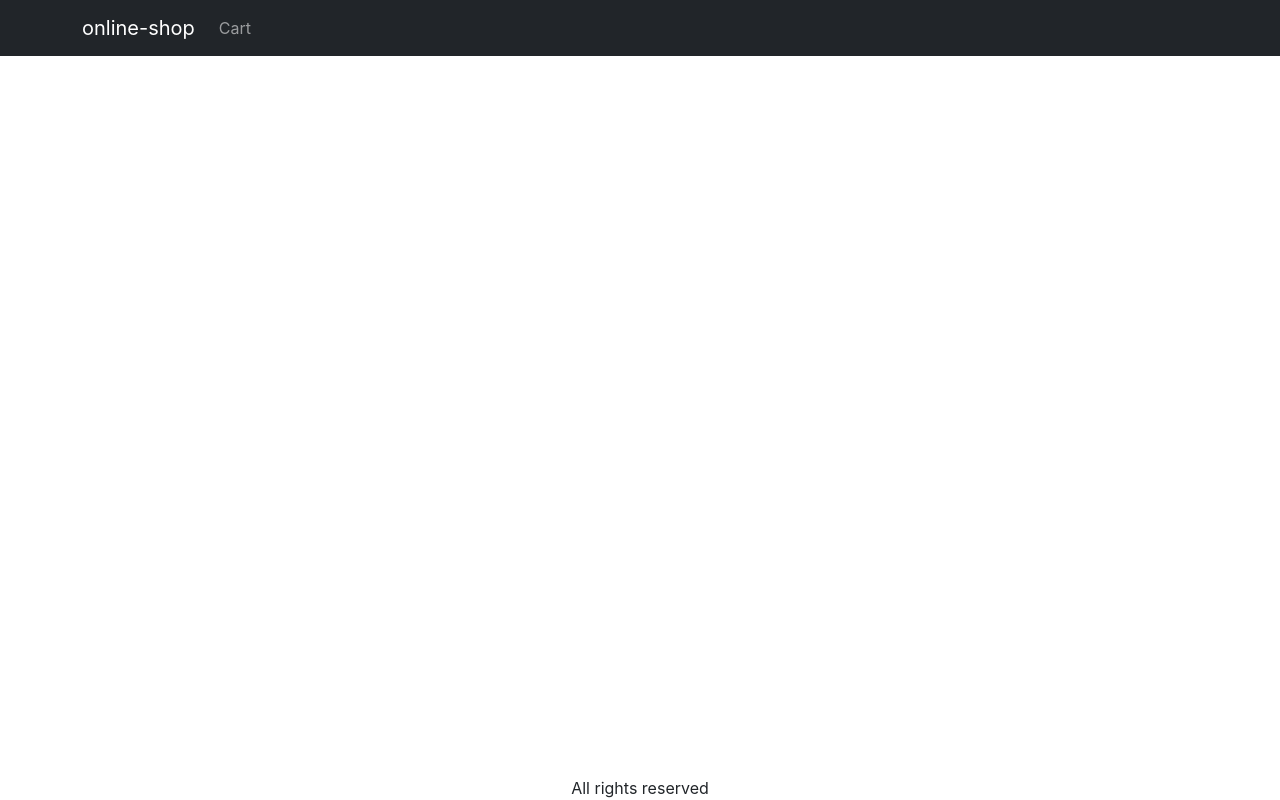
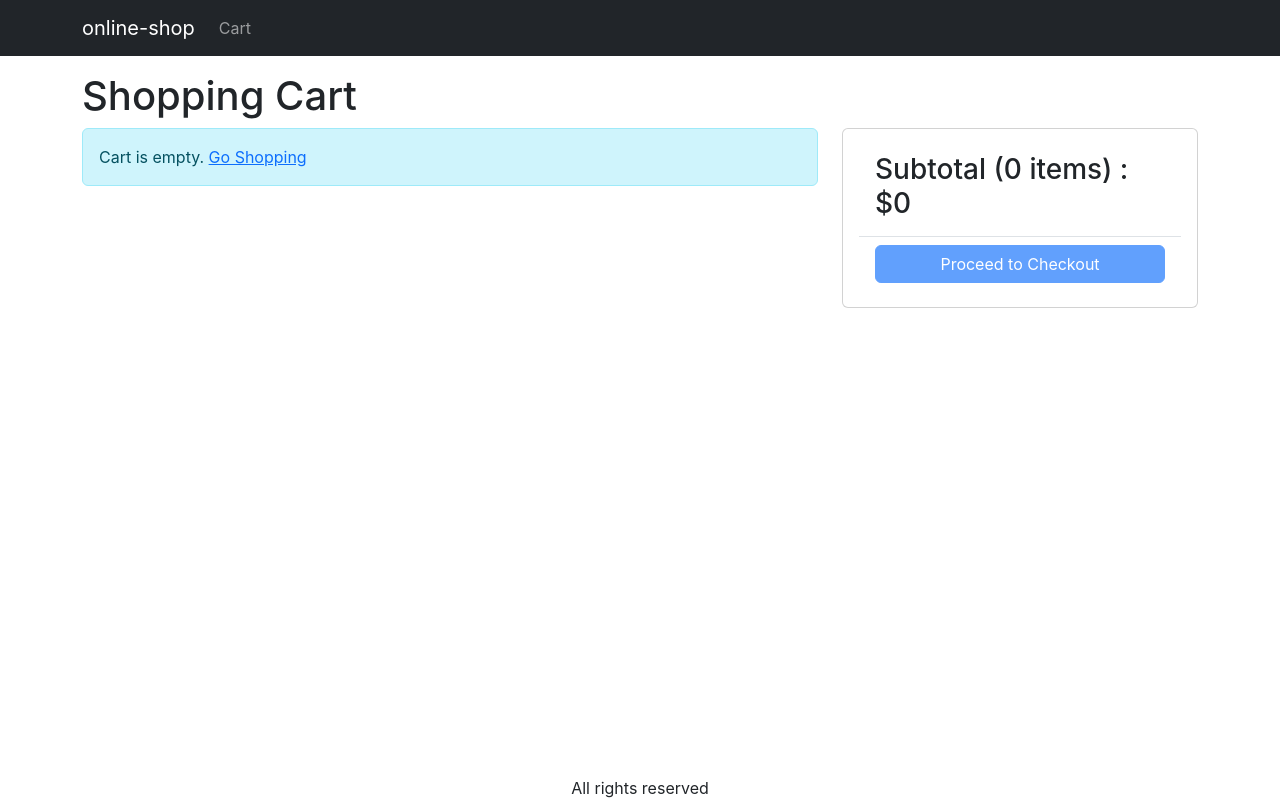
Before and after one commit to JamJuiceCreative/online-shop, a React (Create React App) app in the folder frontend/: page /cart in a window 1280 px wide. Built offline with nearby package versions, Linux system fonts and the light colour scheme.

Commit message:
shopping cart

```diff
--- a/frontend/src/App.js
+++ b/frontend/src/App.js
@@ -8,6 +8,7 @@
 import { LinkContainer } from 'react-router-bootstrap';
 import { useContext } from 'react';
 import { Store } from './Store';
+import CartScreen from './screens/CartScreen';
 function App() {
   const { state } = useContext(Store);
   const { cart } = state;
@@ -25,7 +26,7 @@
                   Cart
                   {cart.cartItems.length > 0 && (
                     <Badge pill bg="danger">
-                      {cart.cartItems.length}
+                      {cart.cartItems.reduce((a, c) => a + c.quantity, 0)}
                     </Badge>
                   )}
                 </Link>
@@ -37,6 +38,7 @@
           <Container className="mt-3">
             <Routes>
               <Route path="/product/:slug" element={<ProductScreen />} />
+              <Route path="/cart" element={<CartScreen />} />
               <Route path="/" element={<HomeScreen />} />
             </Routes>
           </Container>
--- a/frontend/src/Store.js
+++ b/frontend/src/Store.js
@@ -3,20 +3,33 @@
 export const Store = createContext();
 const initialState = {
   cart: {
-    cartItems: [],
+    cartItems: localStorage.getItem('cartItems')
+      ? JSON.parse(localStorage.getItem('cartItems'))
+      : [],
   },
 };
 function reducer(state, action) {
   switch (action.type) {
     case 'CART_ADD_ITEM':
       //add to cart
-      return {
-        ...state,
-        cart: {
-          ...state.cart,
-          cartItems: [...state.cart.cartItems, action.payload],
-        },
-      };
+      const newItem = action.payload;
+      const existItem = state.cart.cartItems.find(
+        (item) => item._id === newItem._id
+      );
+      const cartItems = existItem
+        ? state.cart.cartItems.map((item) =>
+            item._id === existItem._id ? newItem : item
+          )
+        : [...state.cart.cartItems, newItem];
+      localStorage.setItem('cartItems', JSON.stringify(cartItems));
+      return { ...state, cart: { ...state.cart, cartItems } };
+    case 'CART_REMOVE_ITEM': {
+      const cartItems = state.cart.cartItems.filter(
+        (item) => item._id !== action.payload._id
+      );
+      localStorage.setItem('cartItems', JSON.stringify(cartItems));
+      return { ...state, cart: { ...state.cat, cartItems } };
+    }
     default:
       return state;
   }
--- a/frontend/src/components/Product.js
+++ b/frontend/src/components/Product.js
@@ -2,8 +2,28 @@
 import Card from 'react-bootstrap/Card';
 import Button from 'react-bootstrap/Button';
 import Rating from './Rating';
+import axios from 'axios';
+import { useContext } from 'react';
+import { Store } from '../Store';
 function Product(props) {
   const { product } = props;
+  const { state, dispatch: ctxDispatch } = useContext(Store);
+  const {
+    cart: { cartItems },
+  } = state;
+  const addToCartHandler = async (item) => {
+    const existItem = cartItems.find((x) => x._id === product._id);
+    const quantity = existItem ? existItem.quantity + 1 : 1;
+    const { data } = await axios.get(`/api/products/${item._id}`);
+    if (data.countInStock < quantity) {
+      window.alert('Sorry. Product is out of stock');
+      return;
+    }
+    ctxDispatch({
+      type: 'CART_ADD_ITEM',
+      payload: { ...item, quantity },
+    });
+  };
   return (
     <Card>
       <Link to={`/product/${product.slug}`}>
@@ -15,7 +35,8 @@
         </Link>
         <Rating rating={product.rating} numReviews={product.numReviews} />
         <Card.Text>${product.price}</Card.Text>
-        <Button> Add to cart</Button>
+        {product.countInStock === 0? <Button variant='Light' disabled>Out of stock</Button> :
+        <Button onClick={() => addToCartHandler(product)}> Add to cart</Button>}
       </Card.Body>
     </Card>
   );
--- a/frontend/src/index.css
+++ b/frontend/src/index.css
@@ -46,3 +46,7 @@
 .img-large {
   max-width: 100%;
 }
+
+.img-thumbnail {
+  height: 80px;
+}
--- /dev/null
+++ b/frontend/src/screens/CartScreen.js
@@ -0,0 +1,128 @@
+import { useContext } from 'react';
+import { Store } from '../Store';
+import { Helmet } from 'react-helmet-async';
+import Row from 'react-bootstrap/Row';
+import Col from 'react-bootstrap/Col';
+import MessageBox from '../components/MessageBox';
+import ListGroup from 'react-bootstrap/ListGroup';
+import Button from 'react-bootstrap/Button';
+import Card from 'react-bootstrap/Card';
+import { Link, useNavigate } from 'react-router-dom';
+import axios from 'axios';
+
+export default function CartScreen() {
+  const navigate = useNavigate();
+  const { state, dispatch: ctxDispatch } = useContext(Store);
+  const {
+    cart: { cartItems },
+  } = state;
+
+  const updateCartHandler = async (item, quantity) => {
+    const { data } = await axios.get(`/api/products/${item._id}`);
+    if (data.countInStock < quantity) {
+      window.alert('Sorry. Product is out of stock');
+      return;
+    }
+    ctxDispatch({
+      type: 'CART_ADD_ITEM',
+      payload: { ...item, quantity },
+    });
+  };
+  const removeItemHandler = (item) => {
+    ctxDispatch({ type: 'CART_REMOVE_ITEM', payload: item });
+  };
+  const checkoutHandler = () => {
+    navigate('/signin?redirect=/shipping');
+  };
+  return (
+    <div>
+      <Helmet>
+        <title>Shopping Cart</title>
+      </Helmet>
+      <h1>Shopping Cart</h1>
+      <Row>
+        <Col md={8}>
+          {cartItems.length === 0 ? (
+            <MessageBox>
+              Cart is empty. <Link to="/">Go Shopping</Link>
+            </MessageBox>
+          ) : (
+            <ListGroup>
+              {cartItems.map((item) => (
+                <ListGroup.Item key={item._id}>
+                  <Row className="align-items-center">
+                    <Col md={4}>
+                      <img
+                        src={item.image}
+                        alt={item.name}
+                        className="img-fluid rounded img-thumbnail"
+                      ></img>{' '}
+                      <Link to={`/products/${item.slug}`}>{item.name}</Link>
+                    </Col>
+                    <Col md={3}>
+                      <Button
+                        onClick={() =>
+                          updateCartHandler(item, item.quantity - 1)
+                        }
+                        variant="light"
+                        disabled={item.quantity === 1}
+                      >
+                        <i className="fas fa-minus-circle"></i>
+                      </Button>{' '}
+                      <span>{item.quantity}</span>{' '}
+                      <Button
+                        variant="light"
+                        onClick={() =>
+                          updateCartHandler(item, item.quantity + 1)
+                        }
+                        disabled={item.quantity === item.countInStock}
+                      >
+                        <i className="fas fa-plus-circle"></i>
+                      </Button>{' '}
+                    </Col>
+                    <Col md={3}>${item.price}</Col>
+                    <Col md={2}>
+                      <Button
+                        onClick={() => removeItemHandler(item)}
+                        variant="light"
+                      >
+                        <i className="fas fa-trash"></i>
+                      </Button>
+                    </Col>
+                  </Row>
+                </ListGroup.Item>
+              ))}
+            </ListGroup>
+          )}
+        </Col>
+        <Col md={4}>
+          <Card>
+            <Card.Body>
+              <ListGroup variant="flush">
+                <ListGroup.Item>
+                  <h3>
+                    Subtotal ({cartItems.reduce((a, c) => a + c.quantity, 0)}{' '}
+                    items) : $
+                    {cartItems.reduce((a, c) => a + c.price * c.quantity, 0)}
+                  </h3>
+                </ListGroup.Item>
+                <ListGroup.Item>
+                  <div className="d-grid">
+                    <Button
+                      type="button"
+                      variant="primary"
+                      onClick={checkoutHandler}
+                      disabled={cartItems.length === 0}
+                    >
+                      Proceed to Checkout
+                    </Button>
+                  </div>
+                </ListGroup.Item>
+              </ListGroup>
+            </Card.Body>
+          </Card>
+        </Col>
+      </Row>
+    </div>
+  );
+}
--- a/frontend/src/screens/ProductScreen.js
+++ b/frontend/src/screens/ProductScreen.js
@@ -1,4 +1,4 @@
-import { useParams } from 'react-router-dom';
+import { useNavigate, useParams } from 'react-router-dom';
 import axios from 'axios';
 import { useEffect, useReducer, useContext } from 'react';
 import Row from 'react-bootstrap/Row';
@@ -27,6 +27,7 @@
   }
 };
 function ProductScreen() {
+  const navigate = useNavigate();
   const params = useParams();
   const { slug } = params;
 
@@ -48,11 +49,20 @@
     fetchData();
   }, [slug]);
   const { state, dispatch: ctxDispatch } = useContext(Store);
-  const addToCartHandler = () => {
+  const { cart } = state;
+  const addToCartHandler = async () => {
+    const existItem = cart.cartItems.find((x) => x._id === product._id);
+    const quantity = existItem ? existItem.quantity + 1 : 1;
+    const { data } = await axios.get(`/api/products/${product._id}`);
+    if (data.countInStock < quantity) {
+      window.alert('Sorry. Product is out of stock');
+      return;
+    }
     ctxDispatch({
       type: 'CART_ADD_ITEM',
-      payload: { ...product, quantity: 1 },
+      payload: { ...product, quantity },
     });
+    navigate('/cart');
   };
   return loading ? (
     <LoadingBox />
```
